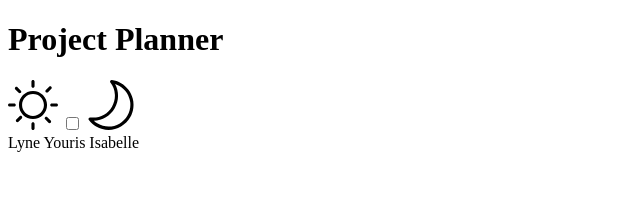
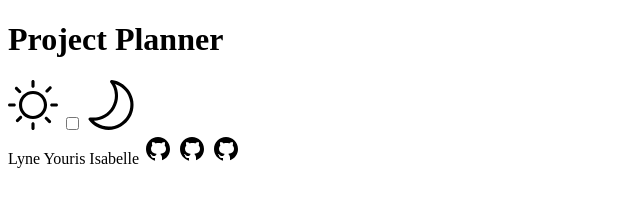
Before and after one commit to Yourisrachid/project-planner, a plain HTML site: page index.html in a window 1280 px wide. Shown: the whole page, without its empty margins (0-640 px from the left). Drawn offline with Linux system fonts and the light colour scheme.

Commit message:
html footer

```diff
--- a/index.html
+++ b/index.html
@@ -24,9 +24,9 @@
             <td>Isabelle</td>
         </tr>
         <tr>
-            <td><a href="https://github.com/lynekpng" target="_blank"></a></td>
-            <td><a href="https://github.com/Yourisrachid" target="_blank"></a></td>
-            <td><a href="https://github.com/isab95" target="_blank"></a></td>
+            <td><a href="https://github.com/lynekpng" target="_blank"><img src="assets\images\github.svg" alt="github logo"></a></td>
+            <td><a href="https://github.com/Yourisrachid" target="_blank"><img src="assets\images\github.svg" alt="github logo"></a></td>
+            <td><a href="https://github.com/isab95" target="_blank"><img src="assets\images\github.svg" alt="github logo"></a></td>
         </tr>
     </footer>
 </body>
```
Also changed, not shown: assets/images/github.svg (added).
